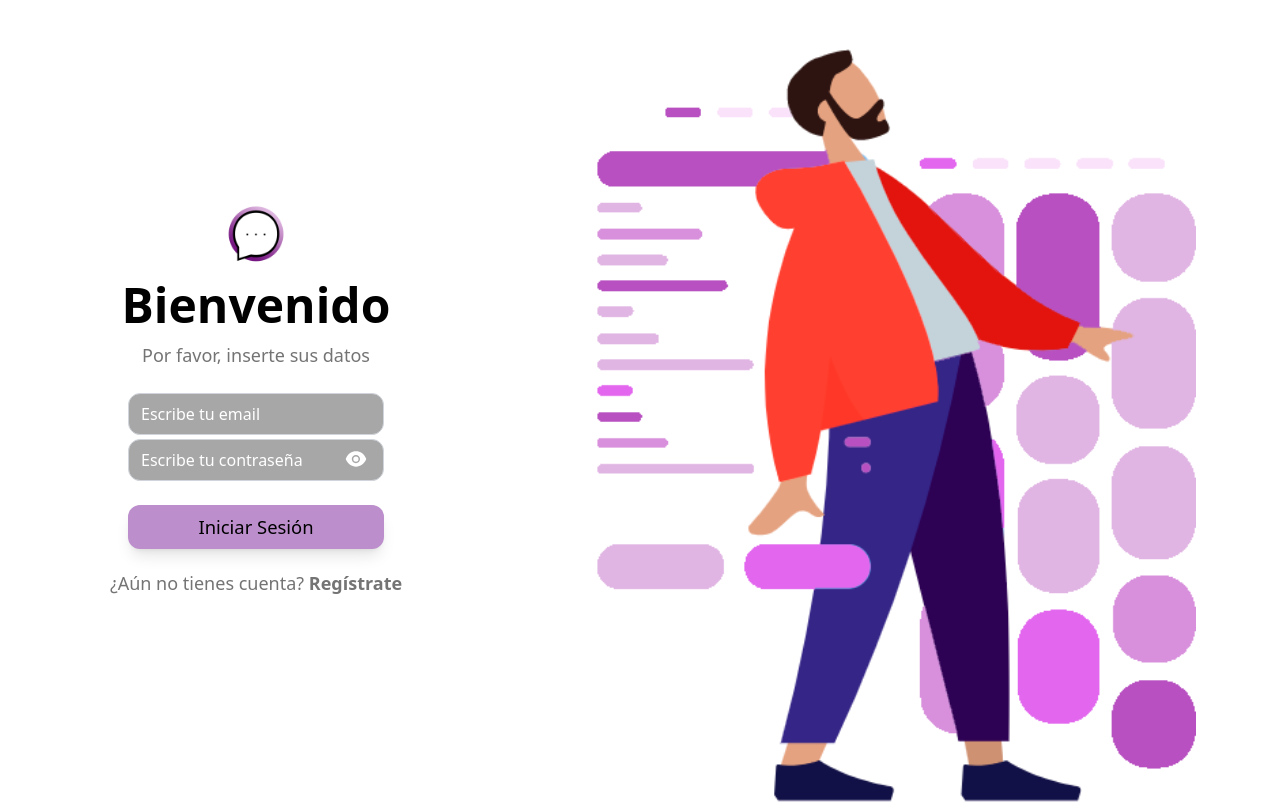
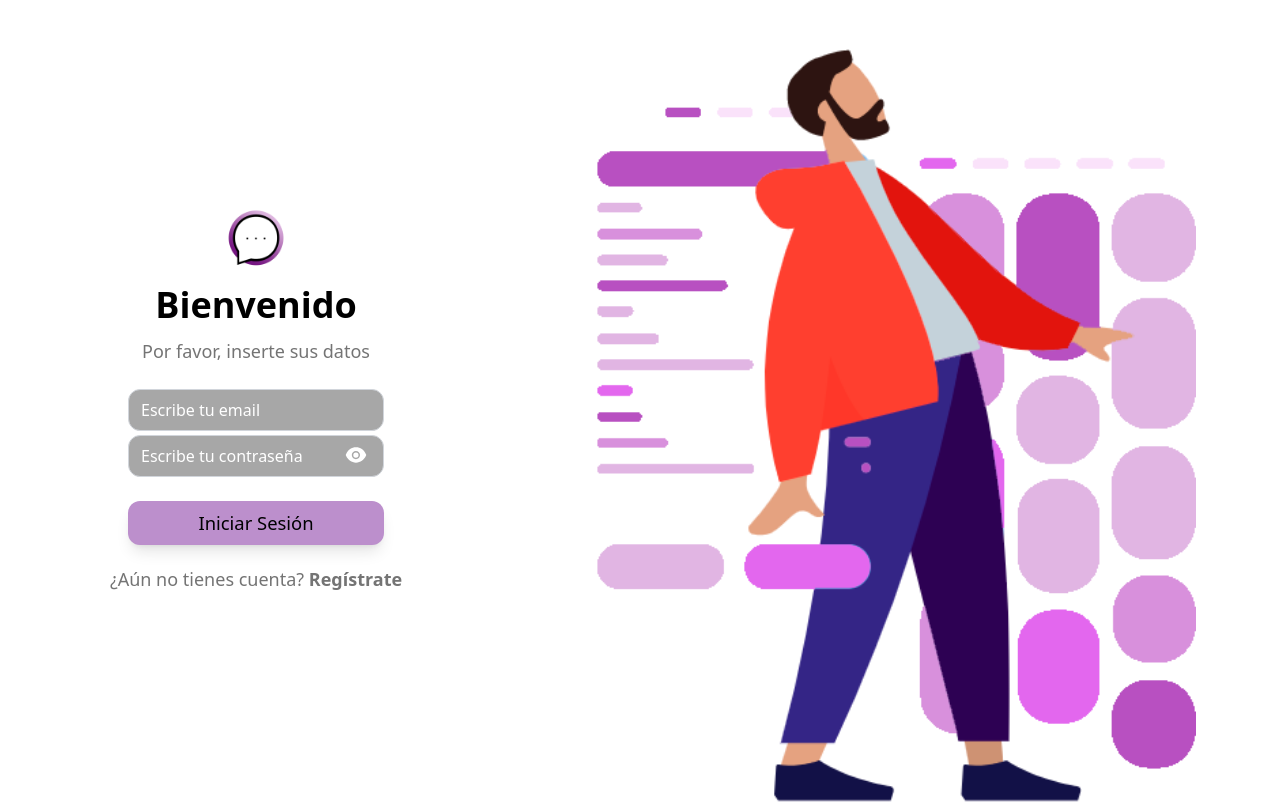
Before and after one commit to Sstark97/chat-now, a Next.js app: page /login in a window 1280 px wide. Built offline with nearby package versions, Linux system fonts and the light colour scheme.

Commit message:
Login page styles

```diff
--- a/src/components/AuthHeader.tsx
+++ b/src/components/AuthHeader.tsx
@@ -5,7 +5,7 @@ const AuthHeader = ({ title }: AuthHeaderProps) => {
     return (
         <section className="w-full flex flex-col items-center">
             <Image src="/logo.png" alt="Logo" width={70} height={70} className="md:w-[12%]"/>
-            <h1 className="text-3xl font-bold pt-2 md:text-5xl md:pt-4">{title}</h1>
+            <h1 className="text-3xl font-bold pt-2 md:text-4xl md:pt-4">{title}</h1>
             <p className="text-sm font-normal pt-2 text-secondary_text md:text-lg md:pt-3 md:pb-5">Por favor, inserte sus datos</p>
         </section>
     )
```
